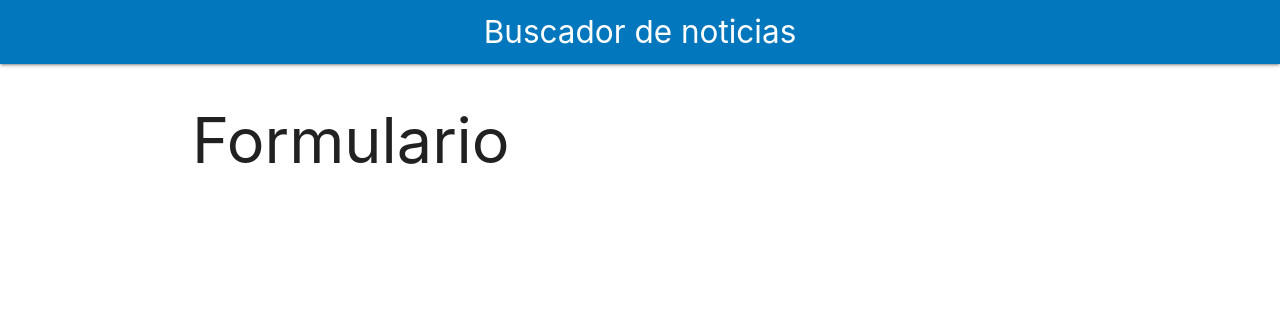
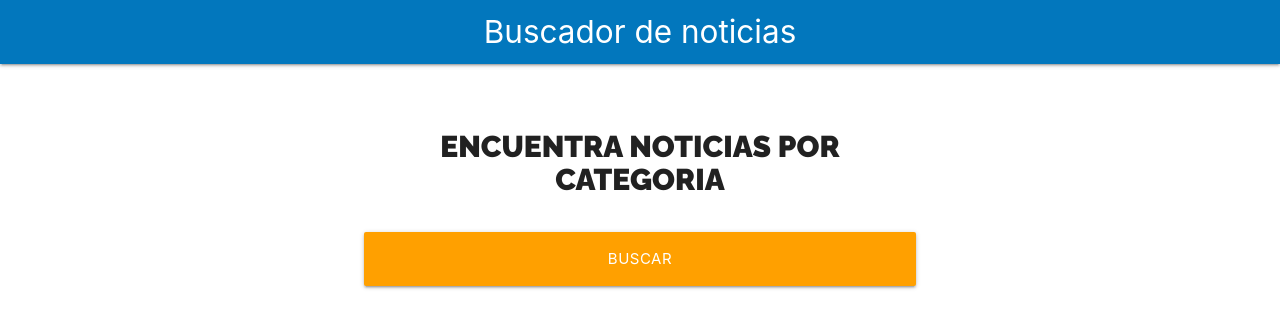
Before and after one commit to PabloFernandez-Git/Buscador-Noticias, a React (Create React App) app: page / in a window 1280 px wide. Shown: the top 328 px of the page. Built offline with nearby package versions, Linux system fonts and the light colour scheme.

Commit message:
Formulario y Módulos CSS

```diff
--- a/src/App.js
+++ b/src/App.js
@@ -1,5 +1,6 @@
 import React, { Fragment } from 'react';
 import Header from './components/Header';
+import Formulario from './components/Formulario';
 
 
 function App() {
@@ -10,7 +11,9 @@
         />
 
         <div className="container white">
-          <h1>Formulario</h1>
+          <Formulario
+
+          />
         </div>
     </Fragment>
   );
--- /dev/null
+++ b/src/components/Formulario.jsx
@@ -0,0 +1,25 @@
+import React from 'react';
+import styles from './Formulario.module.css';
+
+
+const Formulario = () => {
+    return (
+        <div className={`${styles.buscador} row`}>
+            <div className="col s12 m8 offset-m2">
+                <form>
+                    <h2 className={styles.heading}>Encuentra noticias por categoria</h2>
+
+                    <div className="input-field col s12">
+                        <input
+                            type="submit"
+                            className={`${styles.btn_block} btn-large amber darken-2`}
+                            value="Buscar"
+                        />
+                    </div>
+                </form>
+            </div>
+        </div>
+    );
+}
+
+export default Formulario;
--- /dev/null
+++ b/src/components/Formulario.module.css
@@ -0,0 +1,17 @@
+.heading {
+    font-family: 'Raleway', sans-serif;
+    font-weight: 900;
+    font-size: 2rem;
+    text-transform: uppercase;
+    text-align: center;
+}
+
+.buscador {
+    margin-top: 2rem;
+    margin-bottom: 2rem;
+    text-align: left;
+}
+
+.btn_block {
+    width: 100%;
+}
```
